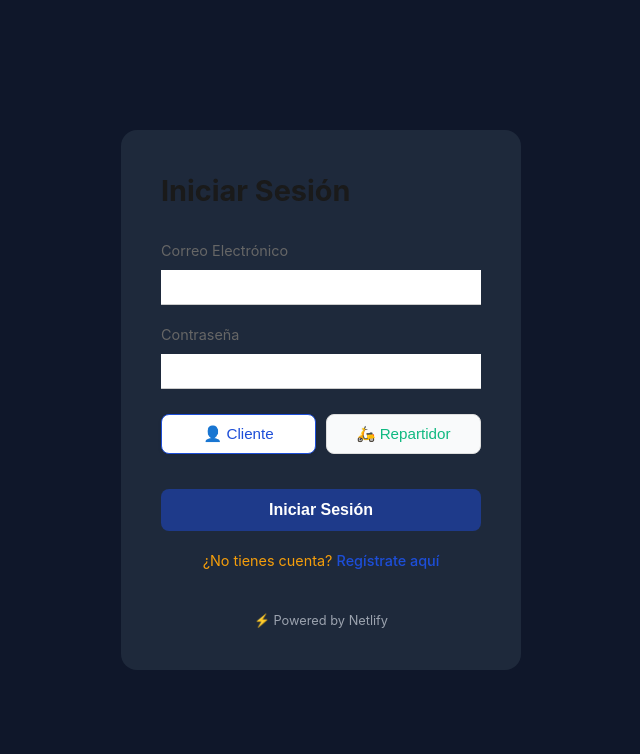
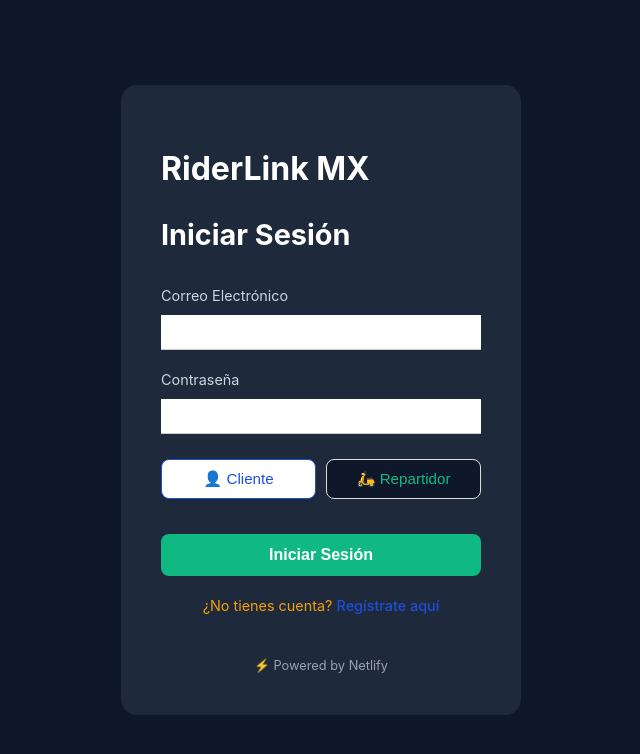
Before and after one commit to oeliud08/mandaditosApp, a React (Vite) app in the folder frontend-react/: page / in a window 1280 px wide. Shown: the top 754 px of the page, without its empty margins (319-959 px from the left). Built offline with nearby package versions, Linux system fonts and the light colour scheme.

Commit message:
fixing some details

```diff
--- a/frontend-react/src/views/Login.css
+++ b/frontend-react/src/views/Login.css
@@ -9,45 +9,9 @@
   min-height: 100vh;
   background: #0F172A;
 }
+/*
 
-/* Left panel
-.login-left-panel {
-  flex: 1.2;
-  background-color: #2b3e50;
-  color: white;
-  display: flex;
-  flex-direction: column;
-  justify-content: center;
-  align-items: center;
-  padding: 40px;
-}
-
-
-.brand-content {
-  text-align: center;
-  display: flex;
-  flex-direction: column;
-  align-items: center;
-  width: 100%;
-}
-*/
-.brand-content h1 {
-  font-size: 2.8rem;
-  font-weight: 800;
-  line-height: 1.2;
-  margin: 20px 0 0;
-  color: white;
-}
-/*
-.left-illustration {
-  width: 85%;
-  max-width: 420px;
-  height: auto;
-  margin-top: 10px;
-  object-fit: contain;
-}
-*/
-/* Right panel */
+/* Login panel */
 .login-panel {
   width: 100%;
   max-width: 400px;
@@ -65,9 +29,9 @@
   max-width: 380px;
 }
 
-.form-card h2 {
+.form-card h2{
   font-size: 1.8rem;
-  color: #1a1a1a;
+  color: #ffffff;
   margin: 0 0 30px;
 }
 
@@ -76,11 +40,14 @@
   margin-bottom: 20px;
   display: flex;
   flex-direction: column;
+  background: transparent;
+  color: white;
+  border-bottom-color: #475569
 }
 
 .login-container .input-group label {
   font-size: 0.9rem;
-  color: #666;
+  color: #CBD5E1;
   margin-bottom: 8px;
 }
 
@@ -108,7 +75,7 @@
   flex: 1;
   padding: 10px;
   border: 1px solid #ddd;
-  background: #f9fafb;
+  background: #0F172A;
   border-radius: 8px;
   cursor: pointer;
   font-size: 0.95rem;
@@ -128,7 +95,7 @@
 .submit-btn {
   width: 100%;
   padding: 12px;
-  background-color: #1e3a8a;
+  background-color: #10B981;
   color: white;
   border: none;
   border-radius: 8px;
--- a/frontend-react/src/views/Login.jsx
+++ b/frontend-react/src/views/Login.jsx
@@ -30,6 +30,7 @@ export default function Login({ onLoginSuccess, onSwitchToRegister }) { // <-- A
     <div className="login-container">
       <div className="login-panel">
         <div className="form-card">
+          <h1 style={{ color: "#ffffff" }}>RiderLink MX</h1>
           <h2>Iniciar Sesión</h2>
           {error && <p className="error-message">{error}</p>}
 
```
